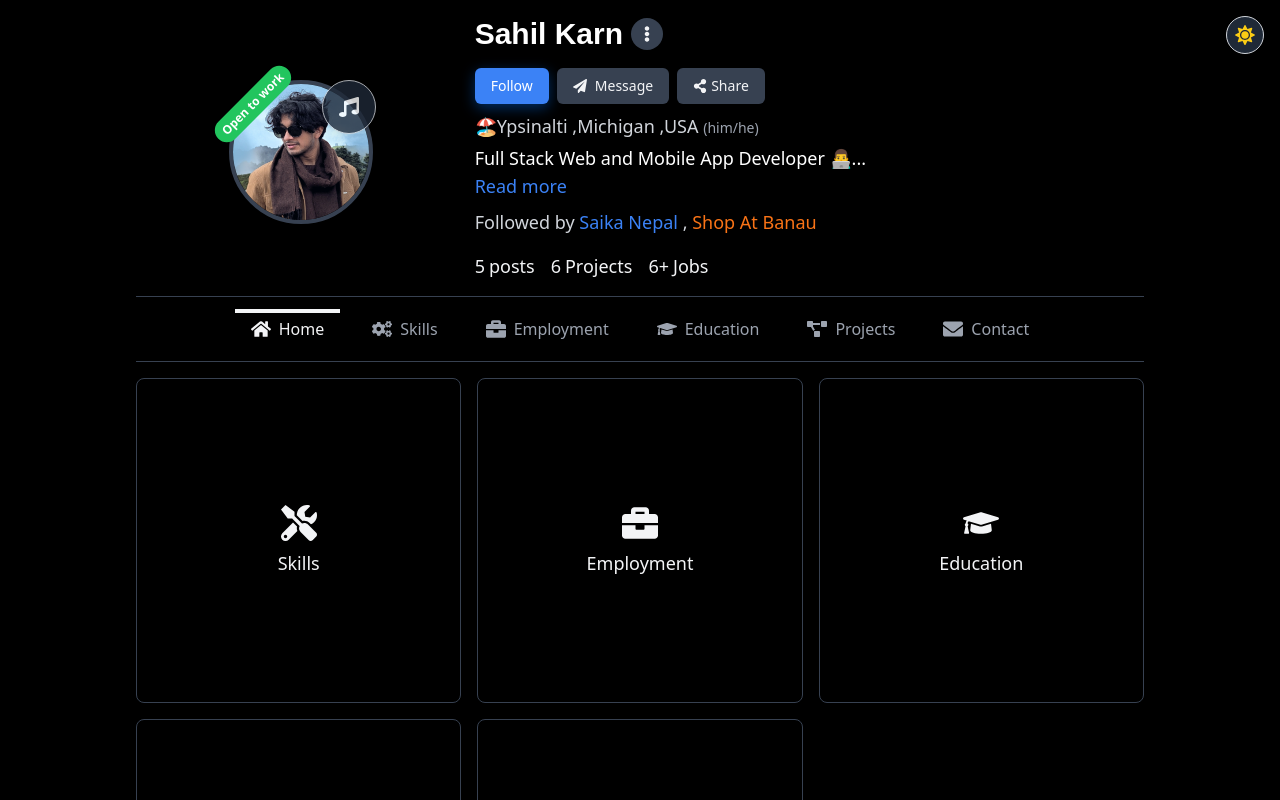
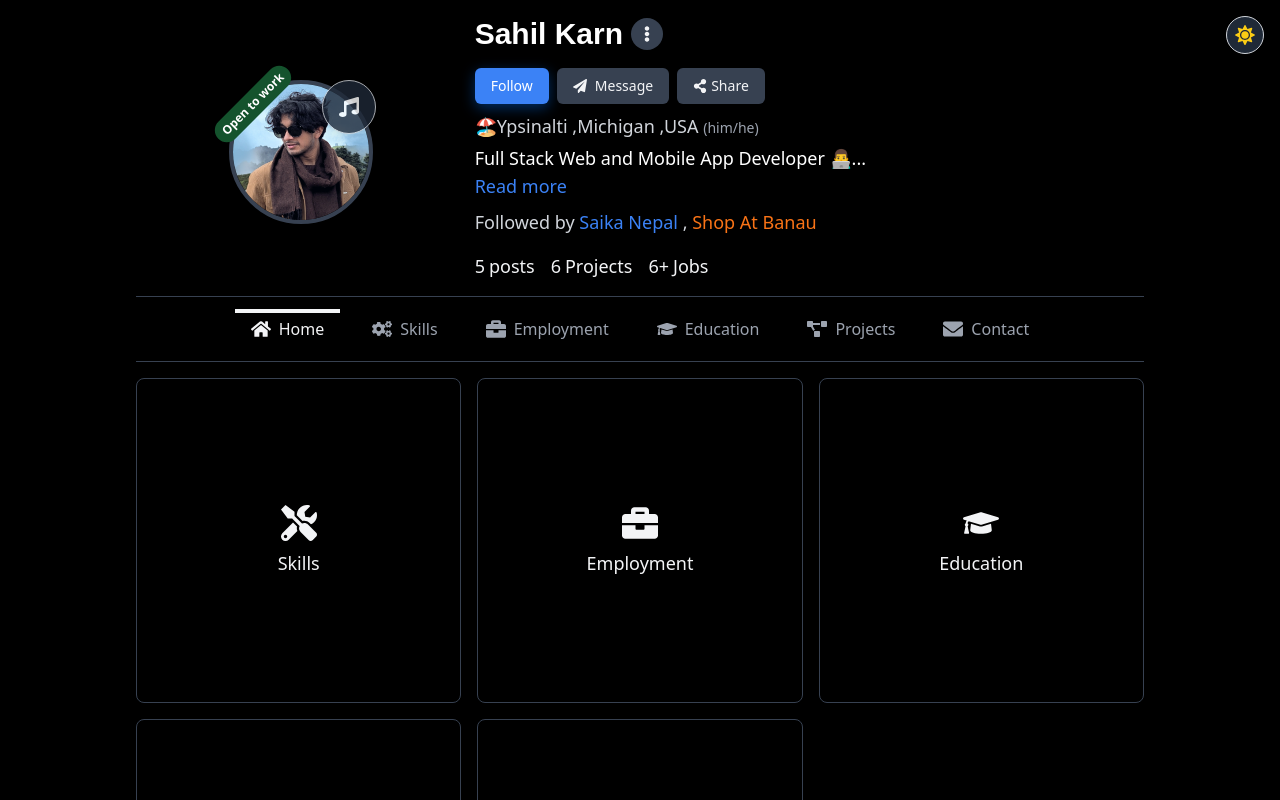
Before and after one commit to saikanepal/Sahil-Portfolio, a React (Create React App) app: page / in a window 1280 px wide. Shown: the top 800 px of the page. Built offline with nearby package versions, Linux system fonts and the light colour scheme; no server answers; the HTML template or start-up script is replaced by a standard one.

Commit message:
added to work

```diff
--- a/src/Components/Portfolio/Portfolio.js
+++ b/src/Components/Portfolio/Portfolio.js
@@ -124,7 +124,7 @@ const Portfolio = ({ darkMode }) => {
                                 className={`rounded-full w-24 h-24 md:w-40 md:h-32 lg:w-36 lg:h-36 border-4 transition-colors duration-300 ${following ? 'border-green-300' : darkMode ? 'border-gray-700' : 'border-white'}`}
                             />
                             <div className="absolute -rotate-45 bottom-8 right-8 md:bottom-12 md:right-12 w-full h-full flex items-center justify-center">
-                                <span className="bg-green-500 text-white text-[10px] md:text-xs font-bold rounded-full px-2 py-1">Open to work</span>
+                                <span className="bg-green-900 text-white text-[10px] md:text-xs font-bold rounded-full px-2 py-1">Open to work</span>
                             </div>
                         </div>
                         <ReactPlayer
@@ -249,7 +249,7 @@ const Portfolio = ({ darkMode }) => {
                                         <br />
                                         Primary expertise in React.js ⚛️, Express.js 🚀, and Spring Boot ☕.
                                         <br />
-                                        CEO of a tech-based startup called Saika Nepal 🚀.
+                                        Launched a tech-based startup called Saika Nepal 🚀.
                                         <br />
                                         Built a platform called ShopAtBanau, a free e-commerce website builder that currently serves 20k+ customers 🛒✨
                                     </>
```
